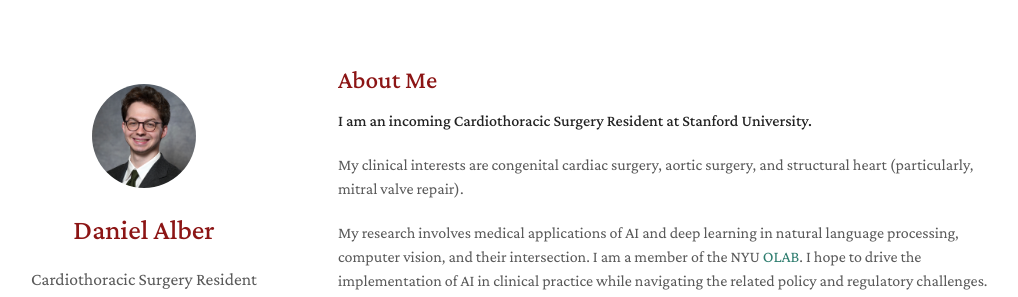
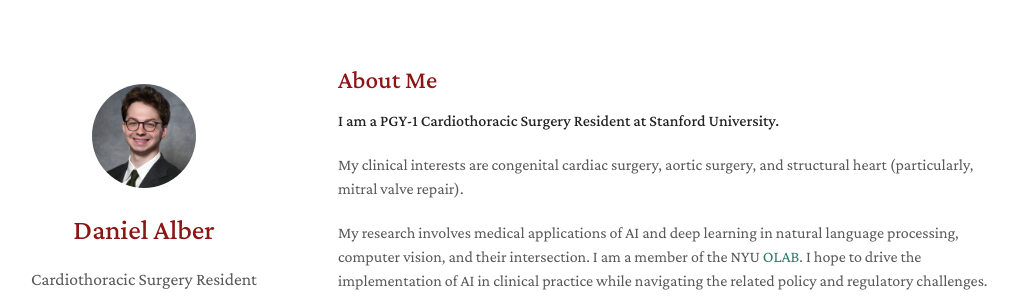
Before and after one commit to danalber/danalber.github.io, a Jekyll site: the page built from index.md, in a window 1280 px wide. Shown: the top 297 px of the page, without its empty margins (132-1150 px from the left). Built offline with Jekyll 4.4.1, drawn with Linux system fonts in a browser that asks for light colours; nearby versions of some CDN libraries; a style sheet for code colours, icons or effects is not loaded; our own code applies the rules of GitHub Pages for plain Markdown files.

Commit message:
Update residency status to PGY-1

```diff
--- a/index.md
+++ b/index.md
@@ -4,7 +4,7 @@ layout: homepage
 
 ## About Me
 
-**I am an incoming Cardiothoracic Surgery Resident at Stanford University.**
+**I am a PGY-1 Cardiothoracic Surgery Resident at Stanford University.**
 
 My clinical interests are congenital cardiac surgery, aortic surgery, and structural heart (particularly, mitral valve repair).
 
```
